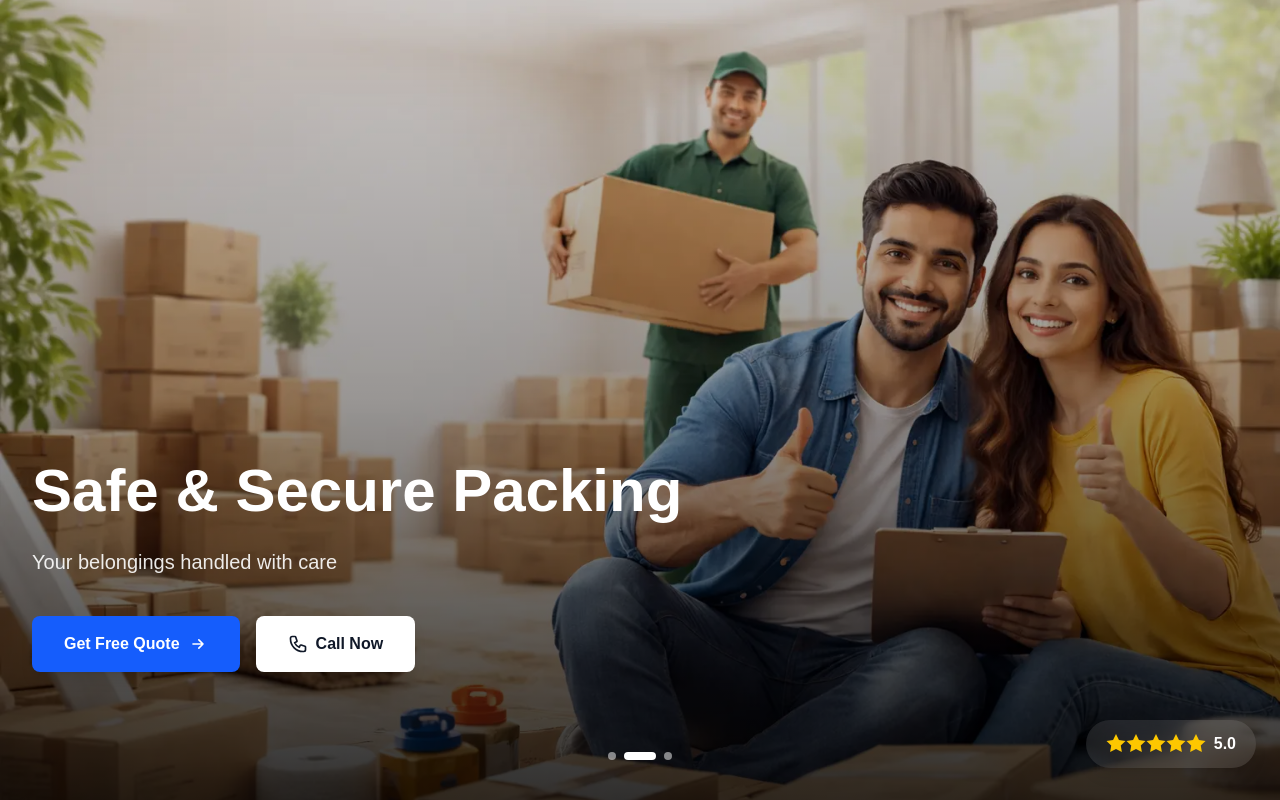
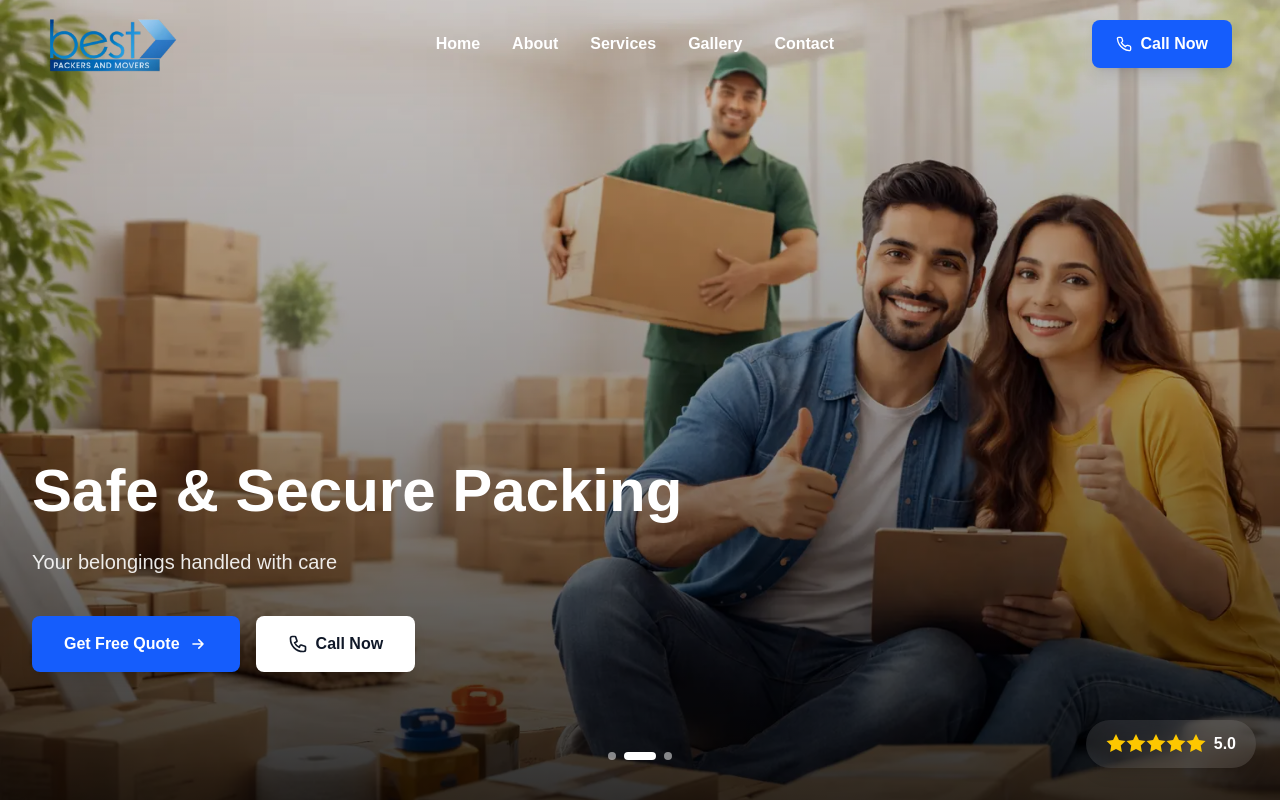
Before and after one commit to nobinbabu94/best-movers-2.0, a Next.js app: page / in a window 1280 px wide. Shown: the top 800 px of the page. Built offline with nearby package versions, Linux system fonts and the light colour scheme.

Commit message:
payment issue solved

```diff
--- a/app/layout.js
+++ b/app/layout.js
@@ -64,11 +64,11 @@ export default function RootLayout({
         {/* Mobile Action Bar */}
         {/* <MobileActionBar /> */}
 
-        {/* <Navbar logo="/assets/best-packers-logo.png" /> */}
+        <Navbar logo="/assets/best-packers-logo.png" />
 
         <main className="w-full ">{children}</main>
 
-        {/* <Footer /> */}
+        <Footer />
       </body>
     </html>
   );
--- a/middleware.js
+++ b/middleware.js
@@ -2,7 +2,7 @@ import { NextResponse } from 'next/server';
 
 // ✅ Set MAINTENANCE_MODE to true to lock the site
 // ✅ Set to false to restore the site when client pays
-const MAINTENANCE_MODE = true;
+const MAINTENANCE_MODE = false;
 
 export function middleware(request) {
   const { pathname } = request.nextUrl;
```
